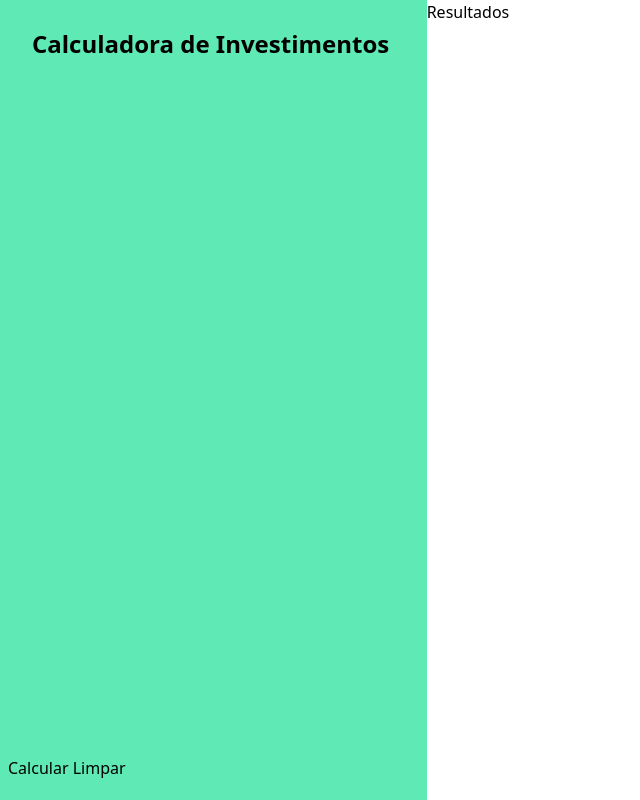
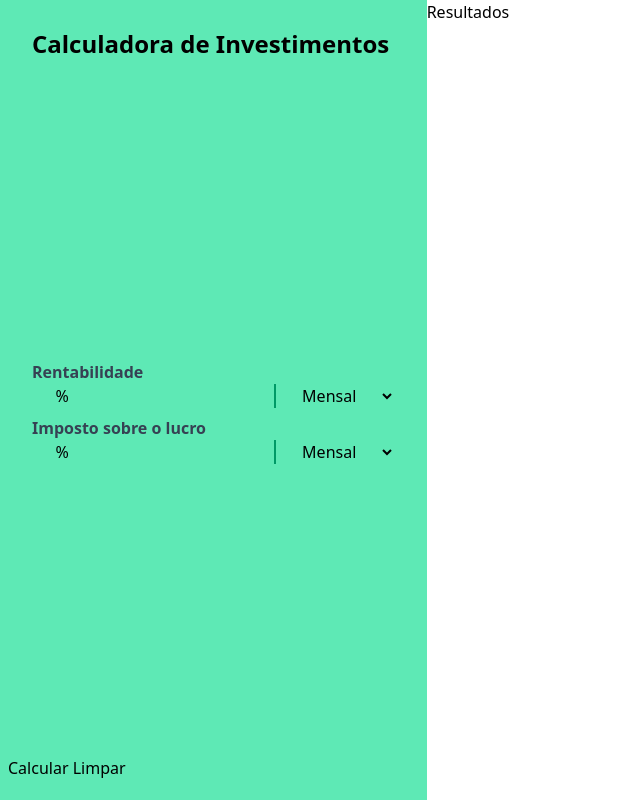
Before and after one commit to luisffelip/projetoCalculadoraInvestimentos, a website built with Vite: page index.html in a window 1280 px wide. Shown: the whole page, without its empty margins (0-640 px from the left). Built offline with nearby package versions, Linux system fonts and the light colour scheme.

Commit message:
Lidando com os inputs, já fiz o primeiro e agora comecei a fazer outro.

```diff
--- a/index.html
+++ b/index.html
@@ -9,8 +9,31 @@
   <body class="h-[100dvh] grid grid-cols-3 grid-rows-2">
     <aside class="bg-emerald-300 row-span-2 flex flex-col justify-between py-5 px-2">
       <h1 class="text-2xl font-bold px-6 py-2">Calculadora de Investimentos</h1>
-      <form>
-
+      <form class="w-full">
+        <div class="flex w-full flex-col px-6 my-2">
+          <label class="font-bold text-gray-700" for="return-rate">Rentabilidade</label>
+          <div class="flex">
+            <input class="w-1/6 text-center rounded-l-lg"  value="%" type="text" disabled>
+            <input class="w-1/2" type="text" id="return-rate">
+            <!-- <input class="w-1/3" type="text" value="mensal"> -->
+            <select class="w-1/3 rounded-r-lg text-center border-l-2 border-emerald-600 hover:bg-emerald-950 hover:text-slate-200" id="evaluation-period">
+              <option value="monthly">Mensal</option>
+              <option value="yearly">Anual</option>
+            </select>
+          </div>
+        </div>
+        <div class="flex w-full flex-col px-6 my-2">
+          <label class="font-bold text-gray-700" for="return-rate">Imposto sobre o lucro</label>
+          <div class="flex">
+            <input class="w-1/6 text-center rounded-l-lg"  value="%" type="text" disabled>
+            <input class="w-1/2" type="text" id="return-rate">
+            <!-- <input class="w-1/3" type="text" value="mensal"> -->
+            <select class="w-1/3 rounded-r-lg text-center border-l-2 border-emerald-600 hover:bg-emerald-950 hover:text-slate-200" id="evaluation-period">
+              <option value="monthly">Mensal</option>
+              <option value="yearly">Anual</option>
+            </select>
+          </div>
+        </div>
       </form>
       <div>
         <button>Calcular</button>
```
